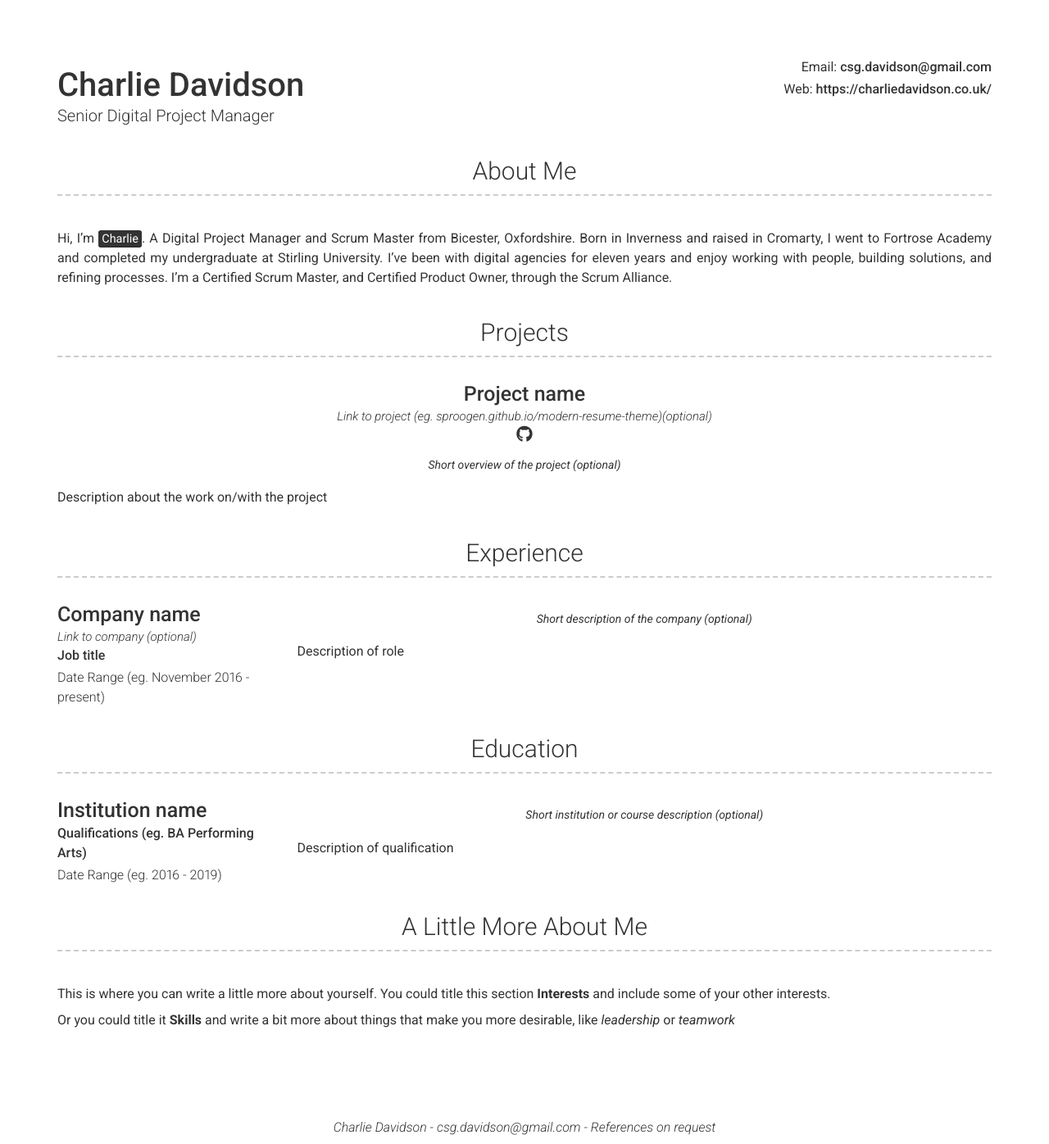
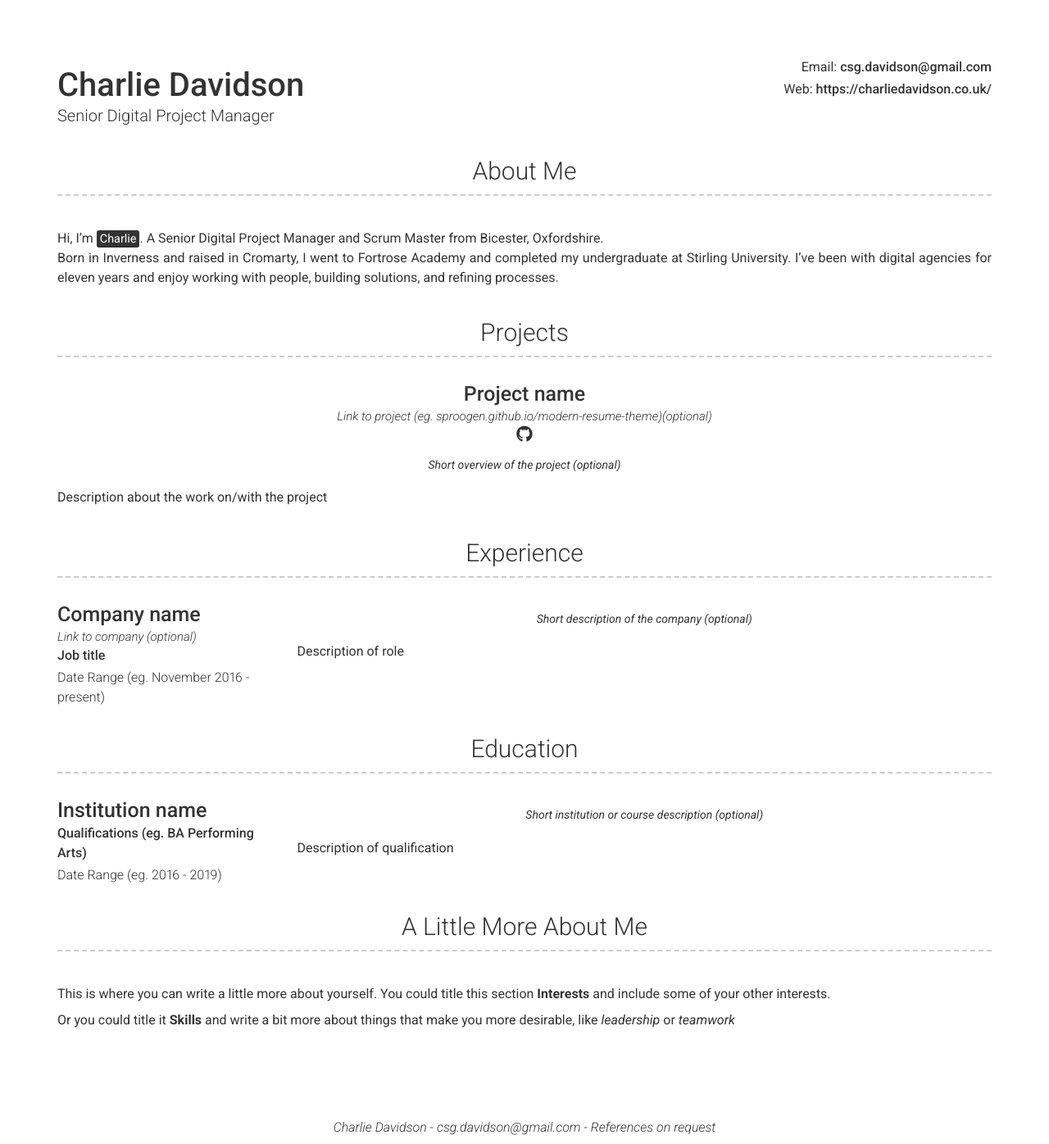
Before and after one commit to csgdavidson/Charlie-Davidson2, a Jekyll site: the page built from index.md, in a window 1280 px wide. Shown: the whole page at 82% size. Built offline with Jekyll 4.4.1, drawn with Linux system fonts in a browser that asks for light colours; nearby versions of some CDN libraries.

Commit message:
Update _config.yml

```diff
--- a/_config.yml
+++ b/_config.yml
@@ -23,8 +23,8 @@ darkmode: false
 # About Section
 # about_title: About Me (Use this to override about section title)
 about_content: | # this will include new lines to allow paragraphs
-  Hi, I'm <mark>Charlie</mark>. A Digital Project Manager and Scrum Master from Bicester, Oxfordshire.
-  Born in Inverness and raised in Cromarty, I went to Fortrose Academy and completed my undergraduate at Stirling University. I've been with digital agencies for eleven years and enjoy working with people, building solutions, and refining processes. I'm a Certified Scrum Master, and Certified Product Owner, through the Scrum Alliance.
+  Hi, I'm <mark>Charlie</mark>. A Senior Digital Project Manager and Scrum Master from Bicester, Oxfordshire.<br>
+  Born in Inverness and raised in Cromarty, I went to Fortrose Academy and completed my undergraduate at Stirling University. I've been with digital agencies for eleven years and enjoy working with people, building solutions, and refining processes.
 
 # Projects Section
 # projects_title: Projects #(Use this to override about projects section title)
```
